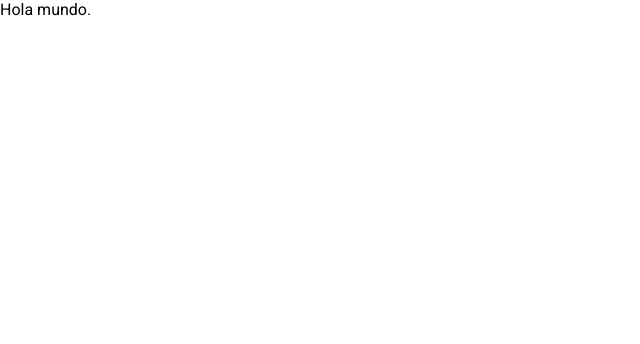
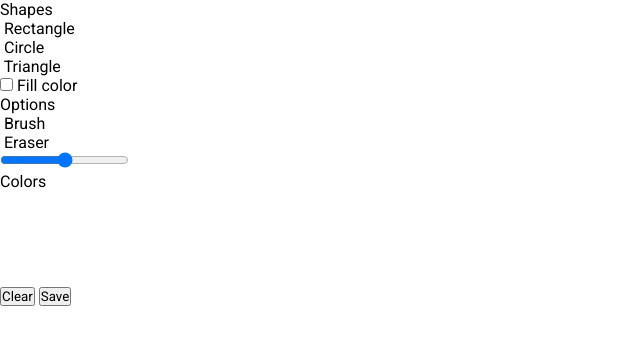
Before and after one commit to FerRomMu/JS-Canva-DrawerAppWeb, a plain HTML site: page index.html in a window 1280 px wide. Shown: the whole page, without its empty margins (0-640 px from the left). Drawn offline with Linux system fonts and the light colour scheme.

Commit message:
Creates html for tools.

```diff
--- a/index.html
+++ b/index.html
@@ -1,5 +1,6 @@
 <!doctype html>
 <html lang="es">
+
 <head>
   <meta charset="utf-8">
   <meta name="viewport" content="width=device-width, initial-scale=1.0">
@@ -11,6 +12,61 @@
   <link rel="preconnect" href="https://fonts.gstatic.com" crossorigin>
   <link href="https://fonts.googleapis.com/css2?family=Roboto:wght@300;400;600&display=swap" rel="stylesheet">
 </head>
+
 <body class="body">
-    Hola mundo.
+  <div class="container">
+    <section class="tools-board">
+      <div class="row">
+        <label class="title">Shapes</label>
+        <ul class="options">
+          <li class="option">
+            <img src="icons/rectangle.svg" alt="">
+            <span>Rectangle</span>
+          </li>
+          <li class="option">
+            <img src="icons/circle.svg" alt="">
+            <span>Circle</span>
+          </li>
+          <li class="option">
+            <img src="icons/triangle.svg" alt="">
+            <span>Triangle</span>
+          </li>
+          <li class="option">
+            <input type="checkbox" id="fill-color">
+            <label for="fill-color">Fill color</span>
+          </li>
+        </ul>
+      </div>
+      <div class="row">
+        <label class="title">Options</label>
+        <ul class="options">
+          <li class="option">
+            <img src="icons/brush.svg" alt="">
+            <span>Brush</span>
+          </li>
+          <li class="option">
+            <img src="icons/eraser.svg" alt="">
+            <span>Eraser</span>
+          </li>
+          <li class="option">
+            <input type="range" id="fill-color">
+          </li>
+        </ul>
+      </div>
+      <div class="row">
+        <label class="title">Colors</label>
+        <ul class="options">
+          <li class="option"></li>
+          <li class="option"></li>
+          <li class="option"></li>
+          <li class="option"></li>
+          <li class="option"></li>
+        </ul>
+      </div>
+      <div class="row">
+        <button class="clear-canvas">Clear</button>
+        <button class="save-img">Save</button>
+      </div>
+    </section>
+  </div>
 </body>
```
Lines whose indentation alone changed are shown as unchanged.
